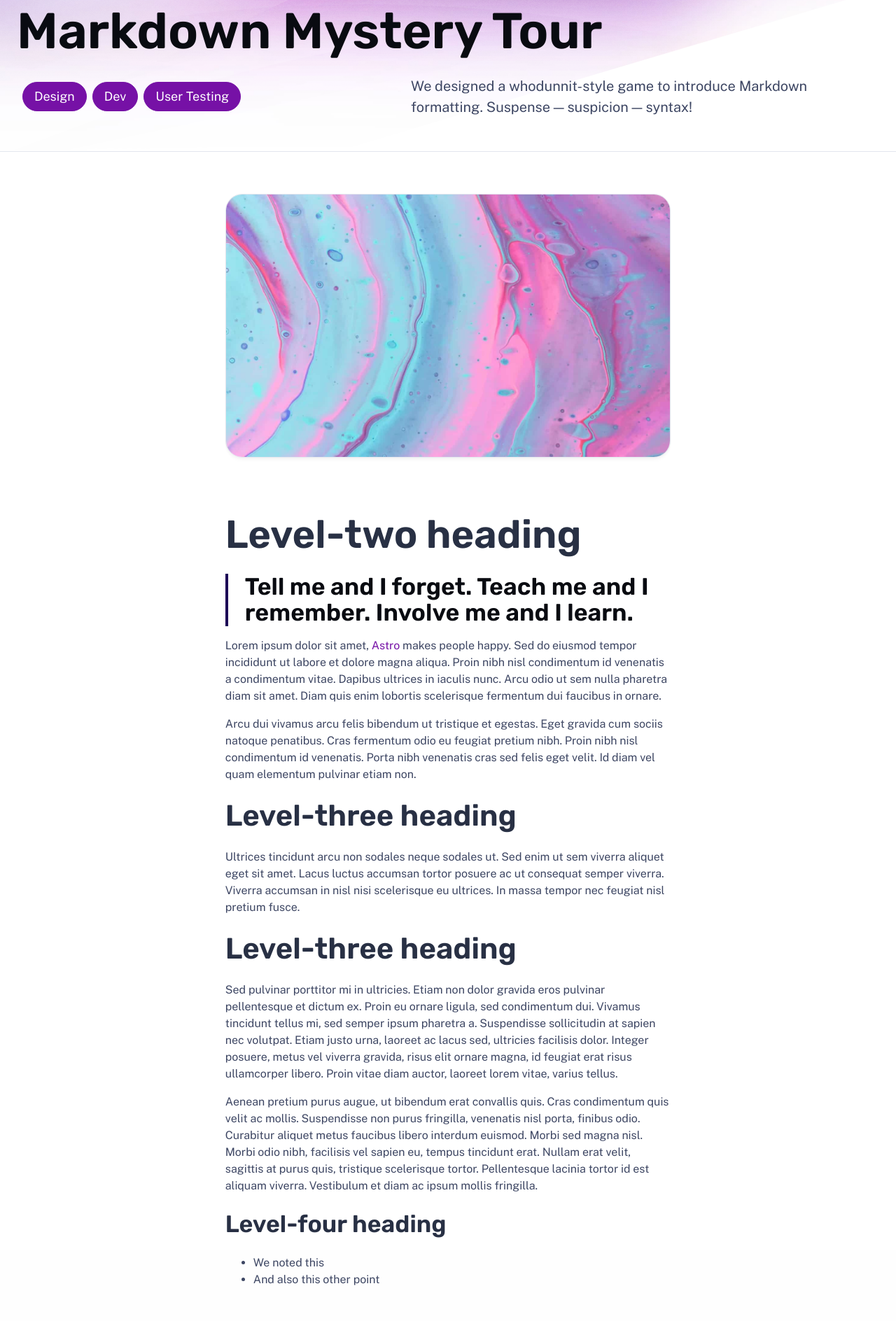
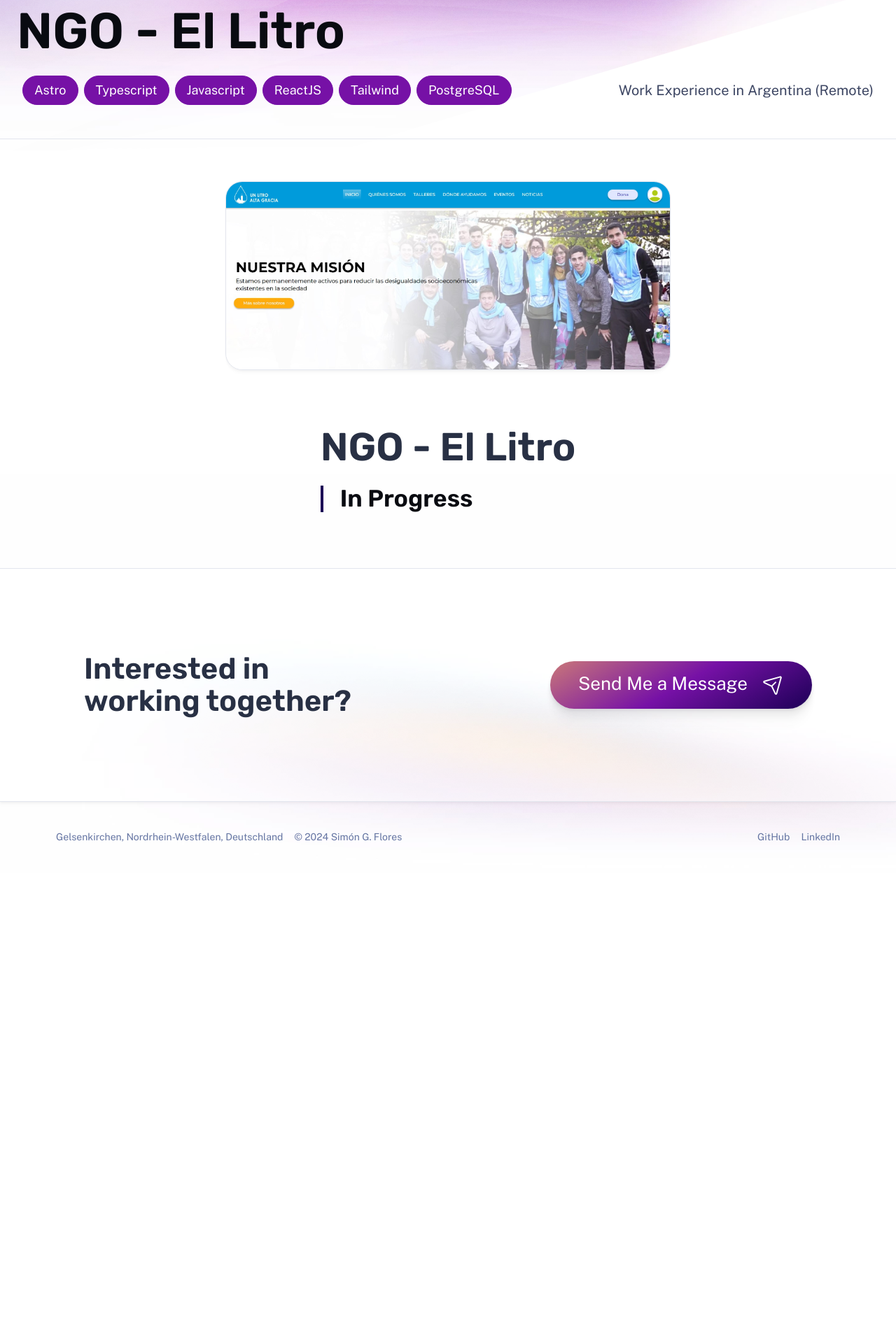
Before and after one commit to FLORES-SimonG/portfolio, an Astro site: page /experience/markdown-mystery-tour in a window 1280 px wide. Shown: the part 212-2100 px from the top of the page at 70% size. After the commit the page ends 1459 px from the top, so only its background shows below. Built offline with nearby package versions, Linux system fonts and the light colour scheme; Astro itself is replaced by a stand-in of ours.

Commit message:
tercer proyecto en progreso

```diff
--- a/src/content/experience/markdown-mystery-tour.md
+++ b/src/content/experience/markdown-mystery-tour.md
@@ -1,35 +1,39 @@
 ---
-title: Markdown Mystery Tour
+title: NGO - El Litro
 publishDate: 2020-03-02 00:00:00
-img: /assets/stock-1.jpg
-img_alt: Iridescent ripples of a bright blue and pink liquid
+img: /assets/litro.jpg
+img_alt: Litro ONG
 description: |
-  We designed a whodunnit-style game to introduce Markdown formatting. Suspense — suspicion — syntax!
+  Work Experience in Argentina (Remote)
 tags:
-  - Design
-  - Dev
-  - User Testing
+  - Astro
+  - Typescript
+  - Javascript
+  - ReactJS
+  - Tailwind
+  - PostgreSQL
+
 ---
 
-## Level-two heading
+## NGO - El Litro
 
-> Tell me and I forget. Teach me and I remember. Involve me and I learn.
-
+> In Progress
+<!--
 Lorem ipsum dolor sit amet, <a href="https://astro.build/">Astro</a> makes people happy. Sed do eiusmod tempor incididunt ut labore et dolore magna aliqua. Proin nibh nisl condimentum id venenatis a condimentum vitae. Dapibus ultrices in iaculis nunc. Arcu odio ut sem nulla pharetra diam sit amet. Diam quis enim lobortis scelerisque fermentum dui faucibus in ornare.
 
 Arcu dui vivamus arcu felis bibendum ut tristique et egestas. Eget gravida cum sociis natoque penatibus. Cras fermentum odio eu feugiat pretium nibh. Proin nibh nisl condimentum id venenatis. Porta nibh venenatis cras sed felis eget velit. Id diam vel quam elementum pulvinar etiam non.
 
-### Level-three heading
+### Lorem_3Level
 
 Ultrices tincidunt arcu non sodales neque sodales ut. Sed enim ut sem viverra aliquet eget sit amet. Lacus luctus accumsan tortor posuere ac ut consequat semper viverra. Viverra accumsan in nisl nisi scelerisque eu ultrices. In massa tempor nec feugiat nisl pretium fusce.
 
-### Level-three heading
+### Lorem_3Level
 
 Sed pulvinar porttitor mi in ultricies. Etiam non dolor gravida eros pulvinar pellentesque et dictum ex. Proin eu ornare ligula, sed condimentum dui. Vivamus tincidunt tellus mi, sed semper ipsum pharetra a. Suspendisse sollicitudin at sapien nec volutpat. Etiam justo urna, laoreet ac lacus sed, ultricies facilisis dolor. Integer posuere, metus vel viverra gravida, risus elit ornare magna, id feugiat erat risus ullamcorper libero. Proin vitae diam auctor, laoreet lorem vitae, varius tellus.
 
 Aenean pretium purus augue, ut bibendum erat convallis quis. Cras condimentum quis velit ac mollis. Suspendisse non purus fringilla, venenatis nisl porta, finibus odio. Curabitur aliquet metus faucibus libero interdum euismod. Morbi sed magna nisl. Morbi odio nibh, facilisis vel sapien eu, tempus tincidunt erat. Nullam erat velit, sagittis at purus quis, tristique scelerisque tortor. Pellentesque lacinia tortor id est aliquam viverra. Vestibulum et diam ac ipsum mollis fringilla.
 
-#### Level-four heading
+#### Lorem_4Level
 
 - We noted this
-- And also this other point
+- And also this other point -->
```
Also changed, not shown: public/assets/crypto.jpg (added), public/assets/crypto2.jpg (added), public/assets/litro.jpg (added).
